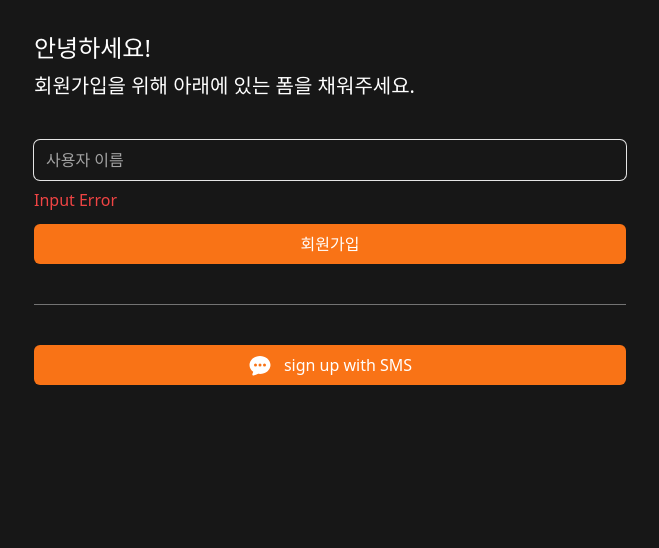
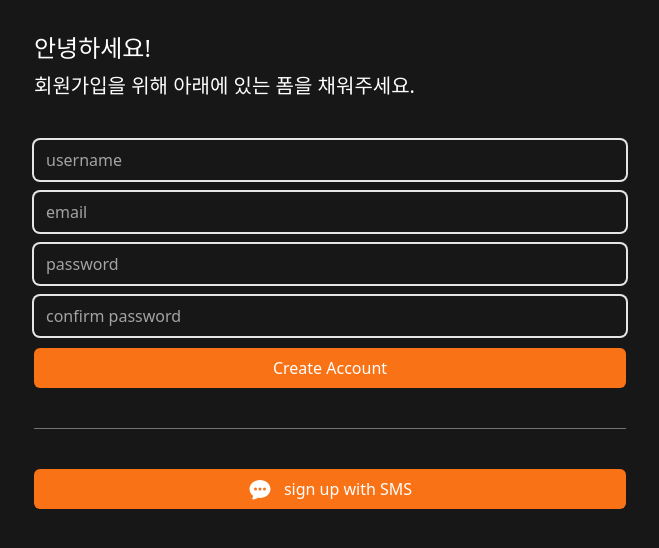
Before and after one commit to pvvng/carrot-market, a Next.js app: page /create-account in a window 1280 px wide. Shown: the top 548 px of the page, without its empty margins (310-969 px from the left). Built offline with nearby package versions, Linux system fonts and the light colour scheme.

Commit message:
form components

```diff
--- a/app/create-account/page.tsx
+++ b/app/create-account/page.tsx
@@ -1,3 +1,5 @@
+import FormButton from "@/components/form-btn";
+import FormInput from "@/components/form-input";
 import { ChatBubbleOvalLeftEllipsisIcon } from "@heroicons/react/16/solid";
 import Link from "next/link";
 
@@ -11,18 +13,21 @@
         </h2>
       </div>
       <form className="flex flex-col gap-3 ">
-        <div className="flex flex-col gap-2">
-          <input
-            className="bg-transparent rounded-md w-full h-10 border-none
-            focus:outline-none ring-1 focus:ring-2 ring-neutral-200 focus:ring-orange-500
-            placeholder:text-neutral-400"
-            type="text"
-            placeholder="사용자 이름"
-            required
-          />
-          <span className="text-red-500 font-medium">Input Error</span>
-        </div>
-        <button className="primary-btn h-10">회원가입</button>
+        <FormInput type="text" placeholder="username" required errors={[]} />
+        <FormInput type="email" placeholder="email" required errors={[]} />
+        <FormInput
+          type="password"
+          placeholder="password"
+          required
+          errors={[]}
+        />
+        <FormInput
+          type="password"
+          placeholder="confirm password"
+          required
+          errors={[]}
+        />
+        <FormButton text="Create Account" isLoading={false} />
       </form>
       <div className="w-full h-px bg-neutral-500 " />
       <div>
--- /dev/null
+++ b/components/form-btn.tsx
@@ -0,0 +1,16 @@
+interface FormButtonProps {
+  isLoading: boolean;
+  text: string;
+}
+
+export default function FormButton({ isLoading, text }: FormButtonProps) {
+  return (
+    <button
+      disabled={isLoading}
+      className="primary-btn h-10
+      disabled:bg-neutral-400 disabled:text-neutral-300 disabled:cursor-not-allowed"
+    >
+      {isLoading ? "로딩 중" : text}
+    </button>
+  );
+}
--- /dev/null
+++ b/components/form-input.tsx
@@ -0,0 +1,31 @@
+interface FormInputProps {
+  type: string;
+  placeholder: string;
+  required: boolean;
+  errors: string[];
+}
+
+export default function FormInput({
+  type,
+  placeholder,
+  required,
+  errors,
+}: FormInputProps) {
+  return (
+    <div className="flex flex-col gap-2">
+      <input
+        className="bg-transparent rounded-md w-full h-10 border-none
+      focus:outline-none ring-2 focus:ring-4 transition ring-neutral-200 focus:ring-orange-500
+      placeholder:text-neutral-400"
+        type={type}
+        placeholder={placeholder}
+        required={required}
+      />
+      {errors.map((error, index) => (
+        <span key={index} className="text-red-500 font-medium">
+          {error}
+        </span>
+      ))}
+    </div>
+  );
+}
```
